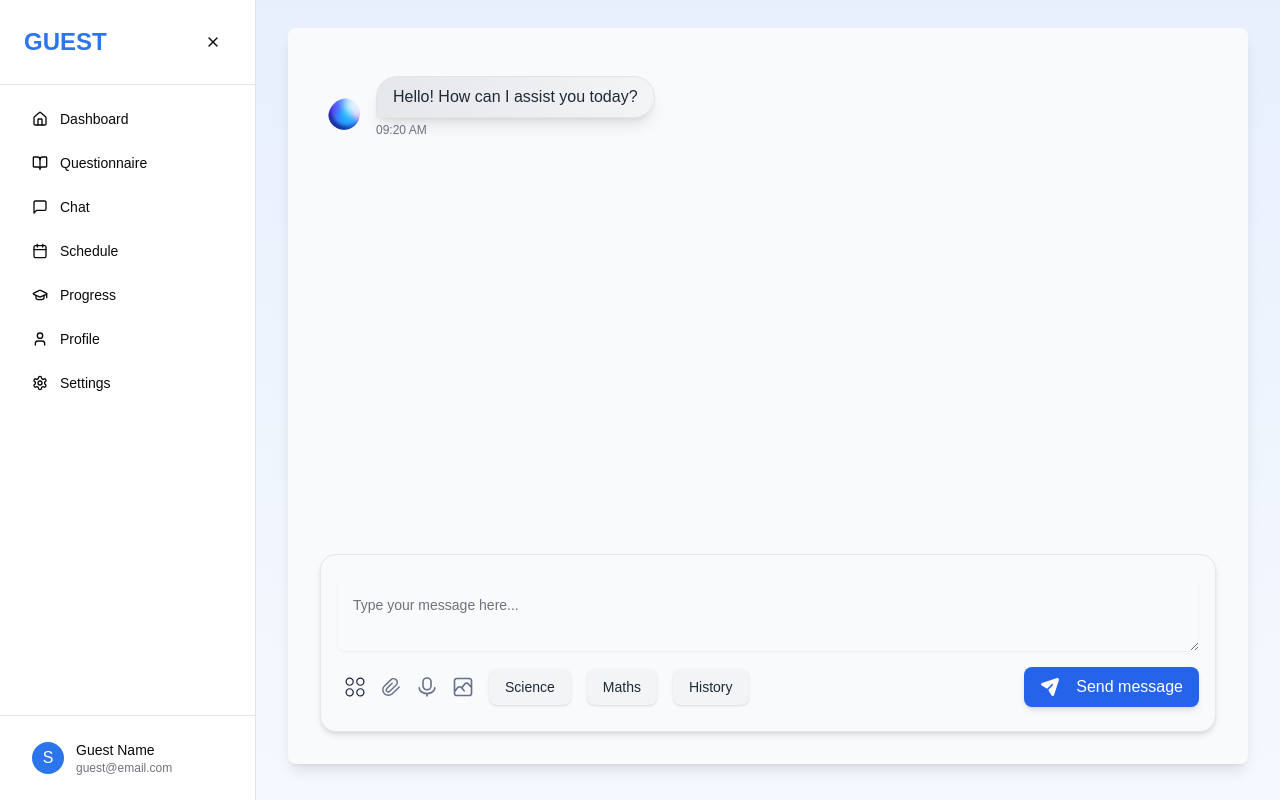
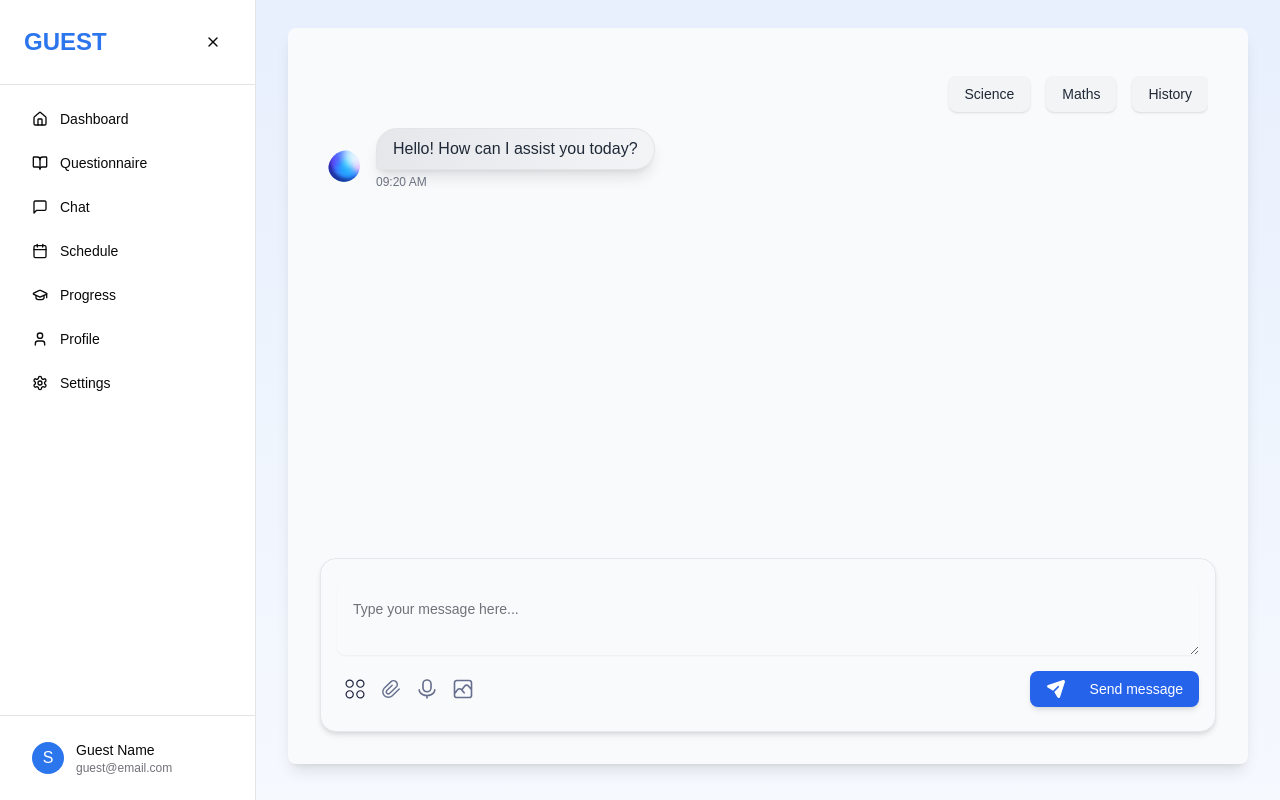
Before and after one commit to Learn-Aware/learnaware-ai, a Next.js app in the folder frontend/: page /guest/chat in a window 1280 px wide. Built offline with nearby package versions, Linux system fonts and the light colour scheme.

Commit message:
Refactor ChatPage to move category buttons outside of message rendering for improved layout

```diff
--- a/frontend/app/guest/chat/page.tsx
+++ b/frontend/app/guest/chat/page.tsx
@@ -117,6 +117,17 @@
   return (
     <div className="flex flex-col h-full bg-gray-50 my-1 mx-0 p-8 shadow-lg rounded-lg">
       <ScrollArea className="flex-1 px-2 space-y-2 py-4">
+        <div className="flex items-center justify-end space-x-4 mb-4">
+          {["Science", "Maths", "History"].map((category) => (
+            <Button
+              key={category}
+              className="bg-gray-100 text-gray-800 hover:bg-gray-200 px-4 py-2 rounded-lg"
+              onClick={() => handleCategoryClick(category)}
+            >
+              {category}
+            </Button>
+          ))}
+        </div>
         {messages.map((message) => (
           <div
             key={message.id}
@@ -194,19 +205,8 @@
                 />
               </div>
             ))}
-            <div className="flex items-center justify-end space-x-4">
-              {["Science", "Maths", "History"].map((category) => (
-                <Button
-                  key={category}
-                  className="bg-gray-100 text-gray-800 hover:bg-gray-200 px-4 py-2 rounded-lg"
-                  onClick={() => handleCategoryClick(category)}
-                >
-                  {category}
-                </Button>
-              ))}
-            </div>
           </div>
-          <button
+          <Button
             onClick={handleSendMessage}
             className={`flex items-center space-x-4 px-4 py-2 rounded-lg shadow-md ${
               loading
@@ -224,8 +224,10 @@
                 className="w-full h-full object-contain"
               />
             </div>
-            <span>{loading ? "Sending..." : "Send message"}</span>
-          </button>
+            <span className="hidden md:inline">
+              {loading ? "Sending..." : "Send message"}
+            </span>
+          </Button>
         </div>
       </div>
     </div>
```
